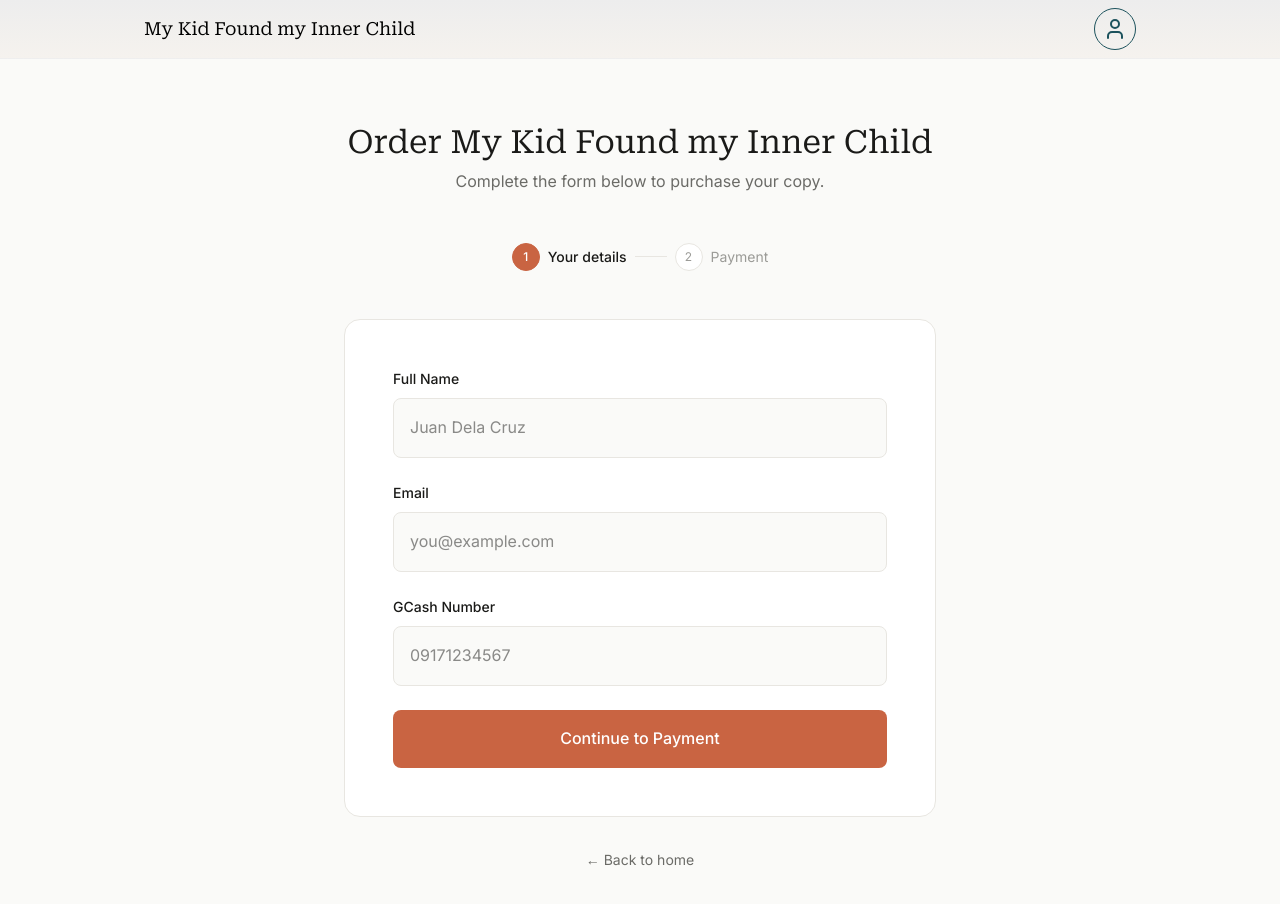
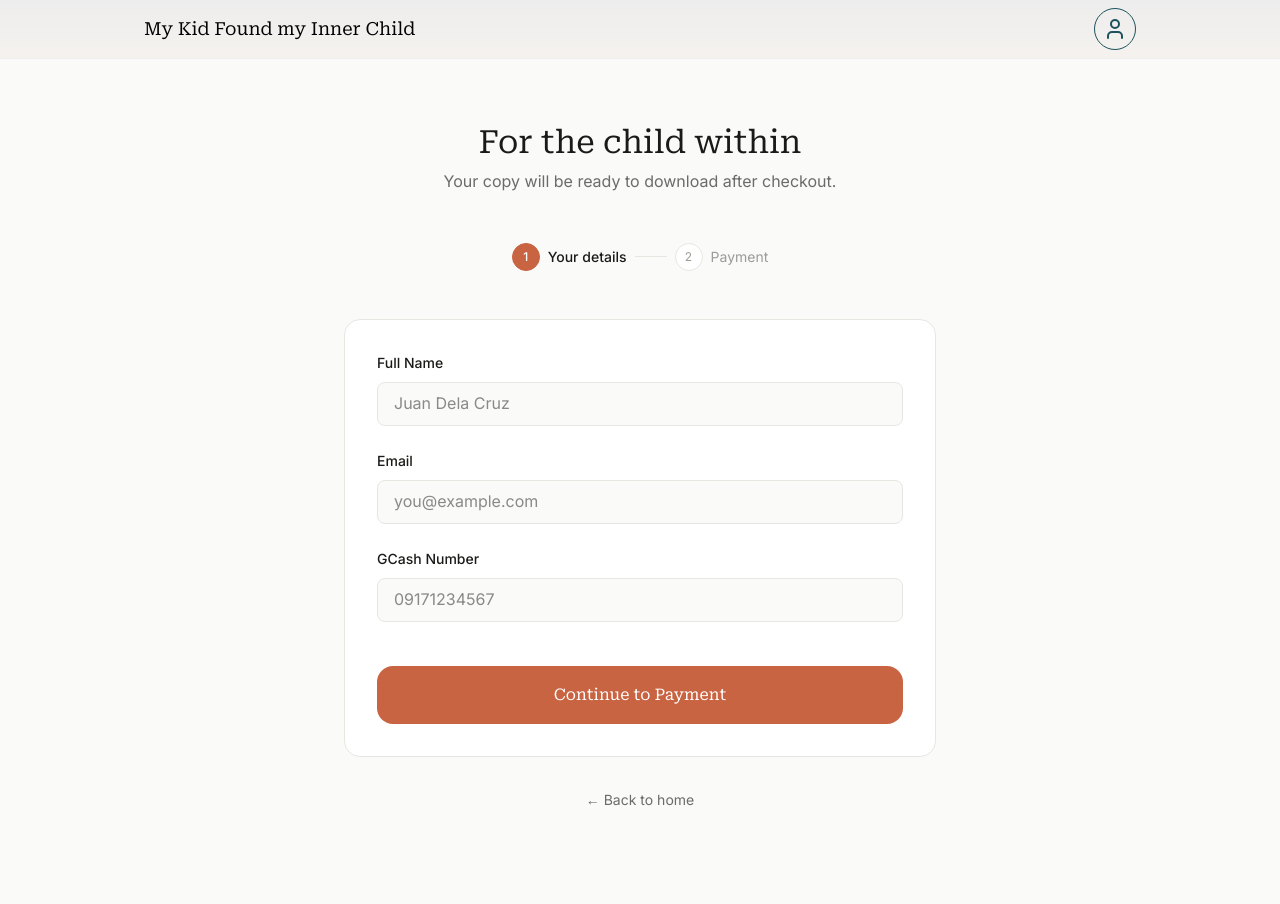
Before and after one commit to prod-moira/inner-child-ebook, a Next.js app: page /order in a window 1280 px wide. Shown: the top 904 px of the page. After the commit the page ends 876 px from the top, so only its background shows below. Built offline with nearby package versions, Linux system fonts and the light colour scheme.

Commit message:
style: refine order details form layout

```diff
--- a/app/order/OrderForm.tsx
+++ b/app/order/OrderForm.tsx
@@ -114,9 +114,9 @@ export default function OrderForm() {
     <div className={styles.page}>
       <div className={styles.container}>
         <header className={styles.header}>
-          <h1 className={styles.title}>Order {EBOOK.title}</h1>
+          <h1 className={styles.title}>For the child within</h1>
           <p className={styles.subtitle}>
-            Complete the form below to purchase your copy.
+            Your copy will be ready to download after checkout.
           </p>
         </header>
 
--- a/app/order/order.module.css
+++ b/app/order/order.module.css
@@ -85,7 +85,7 @@
   background: var(--color-bg-elevated);
   border: 1px solid var(--color-border);
   border-radius: var(--radius-xl);
-  padding: var(--space-2xl);
+  padding: var(--space-xl);
 }
 
 .formGroup {
@@ -103,7 +103,7 @@
 
 .input {
   width: 100%;
-  padding: var(--space-md);
+  padding: var(--space-sm) var(--space-md);
   font-family: var(--font-body);
   font-size: var(--font-size-base);
   color: var(--color-text);
@@ -136,14 +136,15 @@
   align-items: center;
   justify-content: center;
   width: 100%;
-  padding: var(--space-md) var(--space-xl);
+  padding: var(--space-md) var(--space-md);
+  margin-top: 20px;
   background: var(--color-accent);
   color: #fff;
-  font-family: var(--font-body);
+  font-family: var(--font-heading);
   font-size: var(--font-size-base);
   font-weight: 500;
   border: none;
-  border-radius: var(--radius-md);
+  border-radius: var(--radius-xl);
   cursor: pointer;
   transition: background var(--transition-base);
 }
@@ -232,6 +233,21 @@
   cursor: pointer;
 }
 
+.fileInput::file-selector-button {
+  padding: 0.5rem 1rem;
+  margin-right: 1rem;
+  border: none;
+  border-radius: var(--radius-sm);
+  background: var(--color-accent);
+  color: white;
+  cursor: pointer;
+  font-family: var(--font-heading);
+}
+
+.fileInput::file-selector-button:hover {
+  background: var(--color-accent-hover);
+}
+
 .fileInput:hover {
   border-color: var(--color-accent);
 }
--- a/app/page.tsx
+++ b/app/page.tsx
@@ -37,7 +37,7 @@ export default function Home() {
             </h1>
             <p className={styles.heroSubtitle}>{EBOOK.valueProposition}</p>
             <Link href="/order" className={styles.btnPrimary}>
-              Buy Now
+              Avail Now
             </Link>
           </div>
         </div>
@@ -126,7 +126,7 @@ export default function Home() {
               ))}
             </ul>
             <Link href="/order" className={styles.btnPrimary}>
-              Buy Now
+              Avail Now
             </Link>
           </div>
         </div>
```
